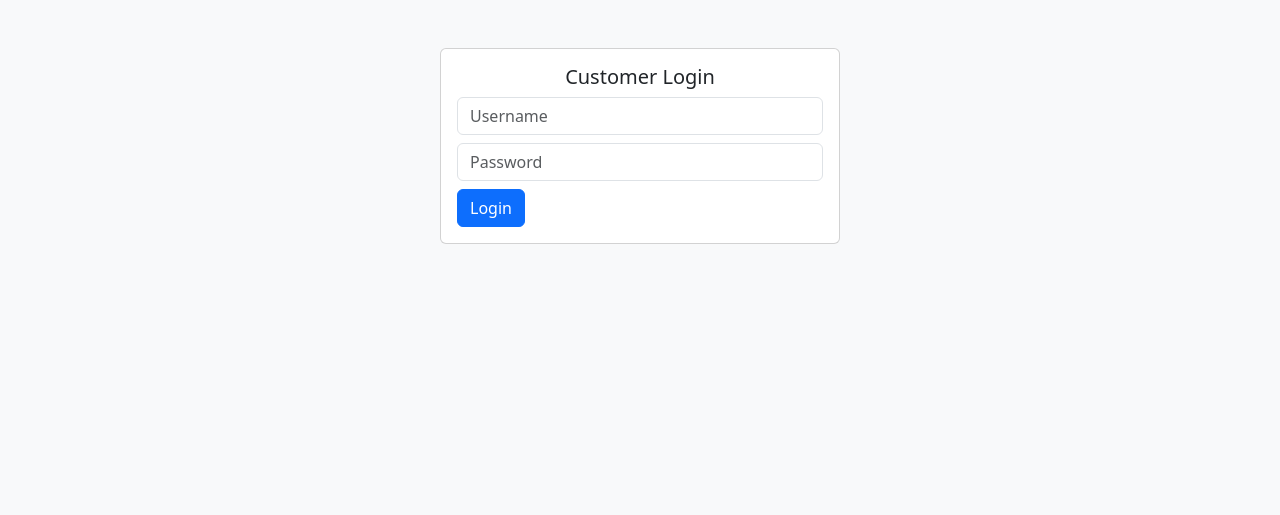
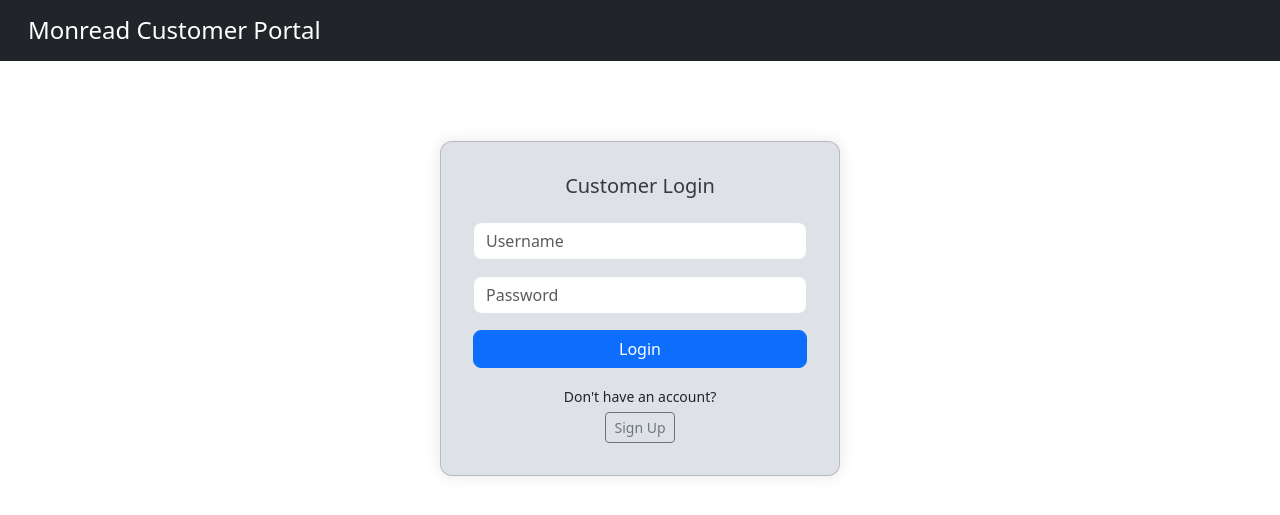
Before and after one commit to JAmcevoy/monread-portal, a Django app: page /login/ in a window 1280 px wide. Shown: the top 515 px of the page. Run offline with Django 5.2, Linux system fonts and the light colour scheme.

Commit message:
Change style of login and removed buttons from nav when in sign in

```diff
--- a/crm/templates/base.html
+++ b/crm/templates/base.html
@@ -17,16 +17,16 @@
       <h4 class="m-0 ps-3">Monread Customer Portal</h4>
 
         <div class="col-md-2 text-end">
+          {% if request.path != '/login/' %}
             {% if user.is_authenticated %}
+              <a href="#" class="btn btn-dark btn-sm" data-bs-toggle="modal" data-bs-target="#logoutModal">Logout</a>
               {% if user.is_staff %}
-          <a href="{% url 'contacts' %}" class="btn btn-outline-light btn-sm me-2">View Contacts List</a>
+                <a href="{% url 'contacts' %}" class="btn btn-outline-light btn-sm">Contact List</a>
               {% endif %}
-        <a href="#" class="btn btn-dark btn-sm" data-bs-toggle="modal" data-bs-target="#logoutModal">Logout</a>
             {% else %}
               <a href="{% url 'login' %}" class="btn btn-outline-light btn-sm">Login</a>
-        <a href="# class="btn btn-outline-light btn-sm">Sign Up</a>
             {% endif %}
-    </div>
+          {% endif %}
         </div>
   </div>
 </div>
@@ -49,7 +49,7 @@
       </div>
       <div class="modal-footer">
         <button type="button" class="btn btn-secondary" data-bs-dismiss="modal">Cancel</button>
-        <a href="#" class="btn btn-danger">Logout</a>
+        <a href="{% url 'logout' %}" class="btn btn-danger">Logout</a>
       </div>
     </div>
   </div>
--- a/crm/templates/login.html
+++ b/crm/templates/login.html
@@ -1,30 +1,34 @@
-<!DOCTYPE html>
-<html lang="en">
-<head>
-  <meta charset="UTF-8">
-  <title>Customer Login</title>
-  <link href="https://cdn.jsdelivr.net/npm/bootstrap@5.3.2/dist/css/bootstrap.min.css" rel="stylesheet">
-</head>
-<body class="bg-light">
-  <div class="container mt-5">
-    <div class="card mx-auto" style="max-width: 400px;">
+{% extends 'base.html' %}
+{% load static %}
+
+{% block title %}Login{% endblock %}
+
+{% block extra_head %}
+<link href="{% static 'css/login.css' %}" rel="stylesheet">
+{% endblock %}
+
+{% block content %}
+<div class="login-card card">
   <div class="card-body">
-        <h5 class="card-title text-center">Customer Login</h5>
+    <h5 class="card-title text-center mb-4">Customer Login</h5>
     {% if error %}
       <div class="alert alert-danger">{{ error }}</div>
     {% endif %}
     <form method="post">
       {% csrf_token %}
+      <div class="mb-3">
         <input type="text" name="username" class="form-control" placeholder="Username" required>
-            <input type="password" name="password" class="form-control mt-2" placeholder="Password" required>
-            <button type="submit" class="btn btn-primary mt-2">Login</button>
+      </div>
+      <div class="mb-3">
+        <input type="password" name="password" class="form-control" placeholder="Password" required>
+      </div>
+      <button type="submit" class="btn btn-primary">Login</button>
+    </form>
 
-            {% if error %}
-              <div class="alert alert-danger mt-3">{{ error }}</div>
-            {% endif %}
-          </form>
+    <div class="text-center mt-3">
+      <small>Don't have an account?</small><br>
+      <a href="#" class="btn btn-outline-secondary btn-sm mt-1">Sign Up</a>
     </div>
   </div>
 </div>
-</body>
-</html>
+{% endblock %}
--- a/crm/urls.py
+++ b/crm/urls.py
@@ -6,5 +6,6 @@ urlpatterns = [
     path('contacts/<str:contact_id>/photo/', views.contact_photo, name='contact_photo'),
     path('/<str:contact_id>/', views.contact_detail, name='contact_detail'),
     path('', views.show_contacts, name='contacts'),  # URL to display contacts
-    path('login/', views.contact_login, name='contact_login'),
+    path('login/', views.contact_login, name='login'),
+    path('logout/', views.contact_logout, name='logout'),
 ]
--- a/crm/views.py
+++ b/crm/views.py
@@ -1,7 +1,7 @@
 import os
 import requests
 
-from django.contrib.auth import authenticate, login
+from django.contrib.auth import authenticate, login, logout
 from django.contrib.auth.decorators import login_required
 from django.contrib.admin.views.decorators import staff_member_required
 from django.views.decorators.csrf import csrf_exempt
@@ -49,6 +49,9 @@ def contact_login(request):
 
     return render(request, "login.html")
 
+def contact_logout(request):
+    logout(request)
+    return redirect('login')
 
 @staff_member_required
 def show_contacts(request):
--- a/portal/settings.py
+++ b/portal/settings.py
@@ -14,7 +14,7 @@ if env_path.exists():
         exec(code, dict(__file__=env_path))
 
 SECRET_KEY = os.environ.get("SECRET_KEY")
-DEBUG = False
+DEBUG = True
 ALLOWED_HOSTS = ['localhost', '127.0.0.1']
 
 INSTALLED_APPS = [
--- /dev/null
+++ b/static/css/login.css
@@ -0,0 +1,25 @@
+.login-card {
+  max-width: 400px;
+  margin: 80px auto;
+  box-shadow: 0 0 15px rgba(0, 0, 0, 0.1);
+  border-radius: 12px;
+  overflow: hidden;
+  background-color: #dee2e6;
+}
+
+.login-card .card-body {
+  padding: 2rem;
+}
+
+.login-card h5 {
+  color: #343a40;
+}
+
+.form-control {
+  border-radius: 0.5rem;
+}
+
+.btn-primary {
+  width: 100%;
+  border-radius: 0.5rem;
+}
```
Also changed, not shown: db.sqlite3. Lines whose indentation alone changed are shown as unchanged.
